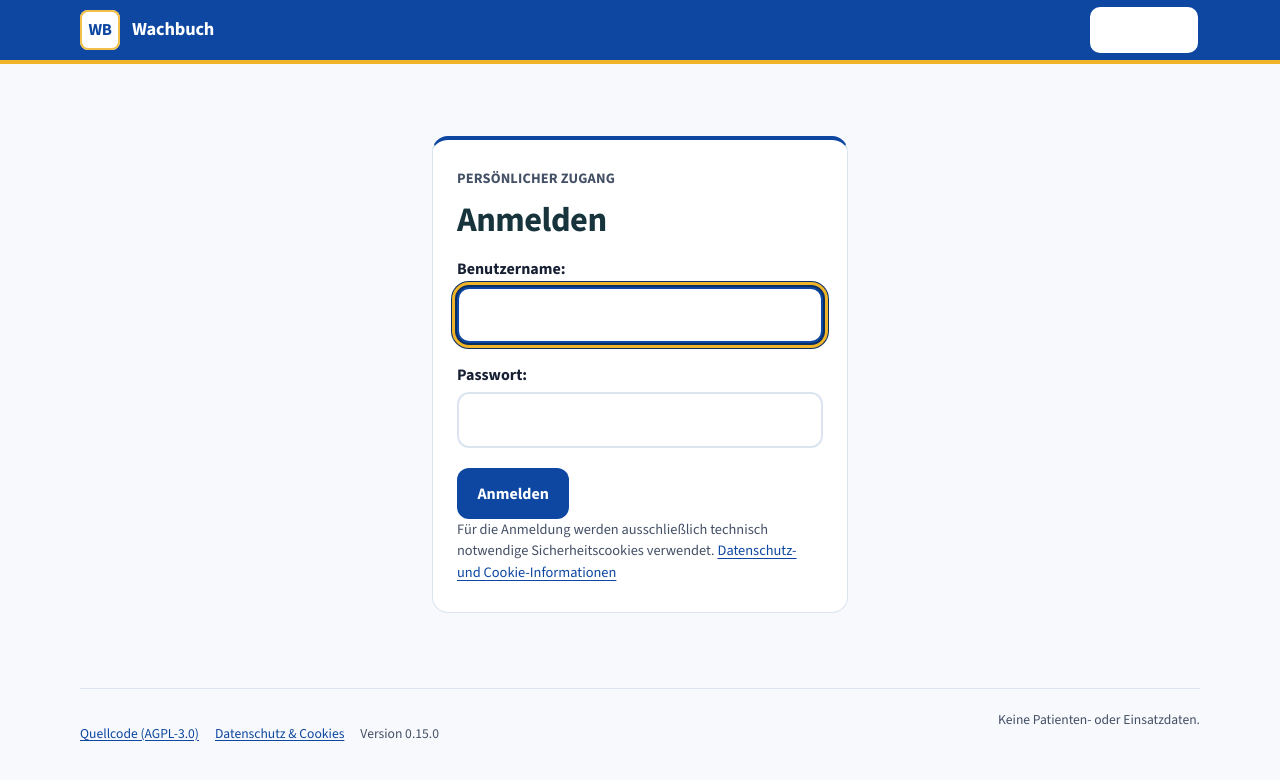
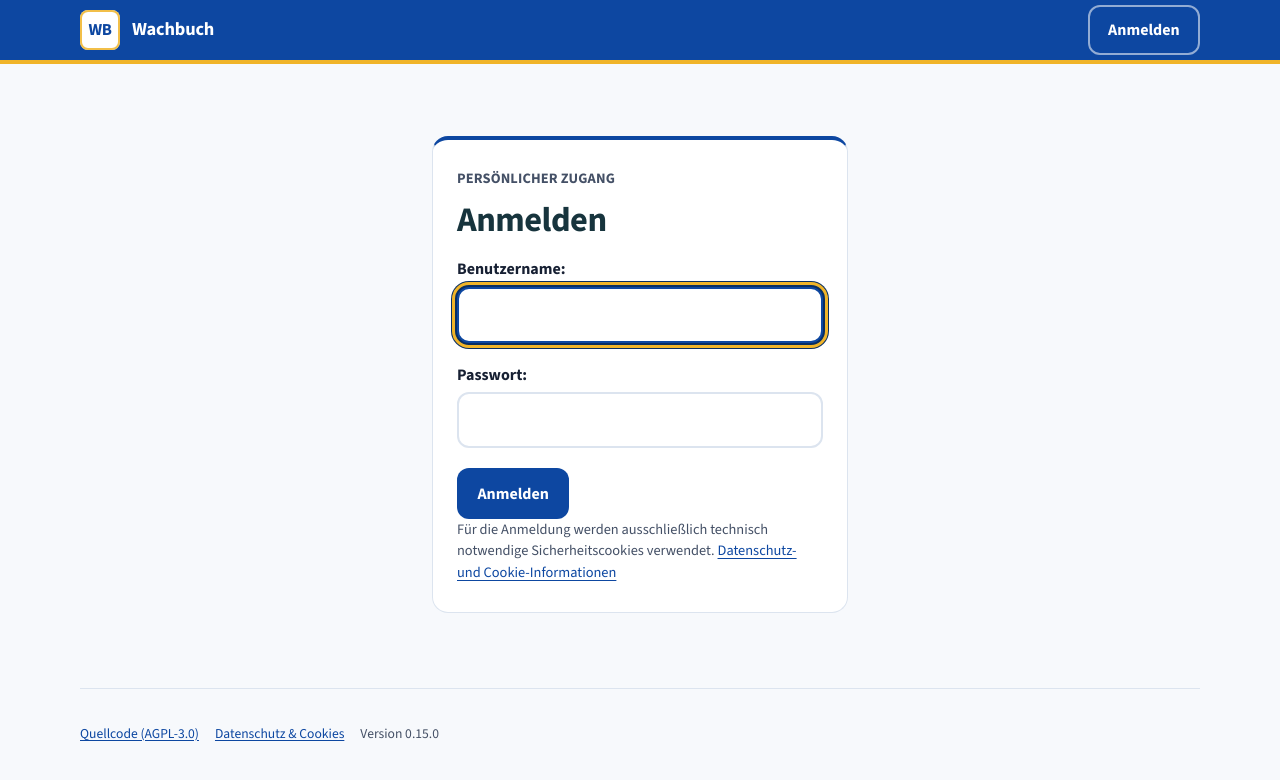
Before and after one commit to darkspike1988/Rettungswache-Wachbuch, a Django app: page /anmelden/?next=/konto/ in a window 1280 px wide. Shown: the top 780 px of the page. Run offline with Django 5.2, Linux system fonts and the light colour scheme.

Commit message:
fix(ui): lesbarer Header-Login-Button und Footer ohne Datenhinweis (R-018)
- .header-login setzte background/border-color ohne !important, dadurch
  ueberschrieb .button.secondary den Button: weisse Schrift auf weissem
  Grund im blauen Landing-Header (Kontrast-Abnahme R-018)
- Footer-Zeile 'Keine Patienten- oder Einsatzdaten.' entfernt
  (Produkthinweis bleibt in Landing-Copy und Datenschutzerklaerung)
- Regressionstests: Button-Tokens und Footer-Text

```diff
--- a/core/static/core/app.css
+++ b/core/static/core/app.css
@@ -196,10 +196,10 @@ button, a { -webkit-tap-highlight-color: transparent; }
 .identity span { color: rgba(255, 255, 255, .82); font-size: .8rem; }
 .header-login {
   color: white !important;
-  background: transparent;
-  border-color: rgba(255, 255, 255, .55);
+  background: transparent !important;
+  border-color: rgba(255, 255, 255, .55) !important;
 }
-.header-login:hover { background: rgba(255, 255, 255, .12); }
+.header-login:hover { background: rgba(255, 255, 255, .12) !important; }
 .logout-form button {
   min-height: var(--touch);
   padding: 0 .9rem;
--- a/templates/base.html
+++ b/templates/base.html
@@ -119,7 +119,6 @@
       <a href="{% url 'privacy' %}">Datenschutz &amp; Cookies</a>
       <span class="app-version">Version {{ app_version }}</span>
     </div>
-    <span>Keine Patienten- oder Einsatzdaten.</span>
   </footer>
   <dialog id="crypto-unlock-dialog" aria-labelledby="crypto-unlock-title" aria-describedby="crypto-unlock-description" class="crypto-unlock">
     <form method="dialog" id="crypto-unlock-form">
```
Also changed, not shown: core/tests.py (+9 -0 lines).
